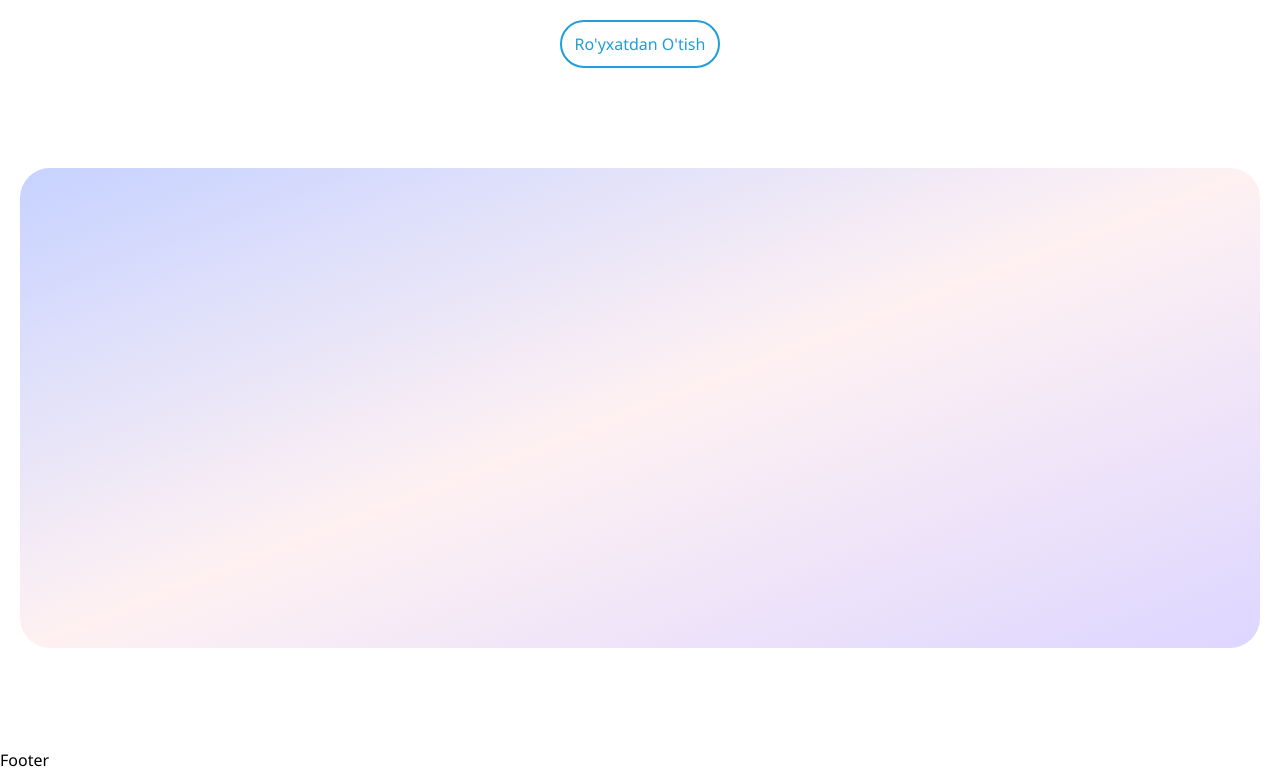
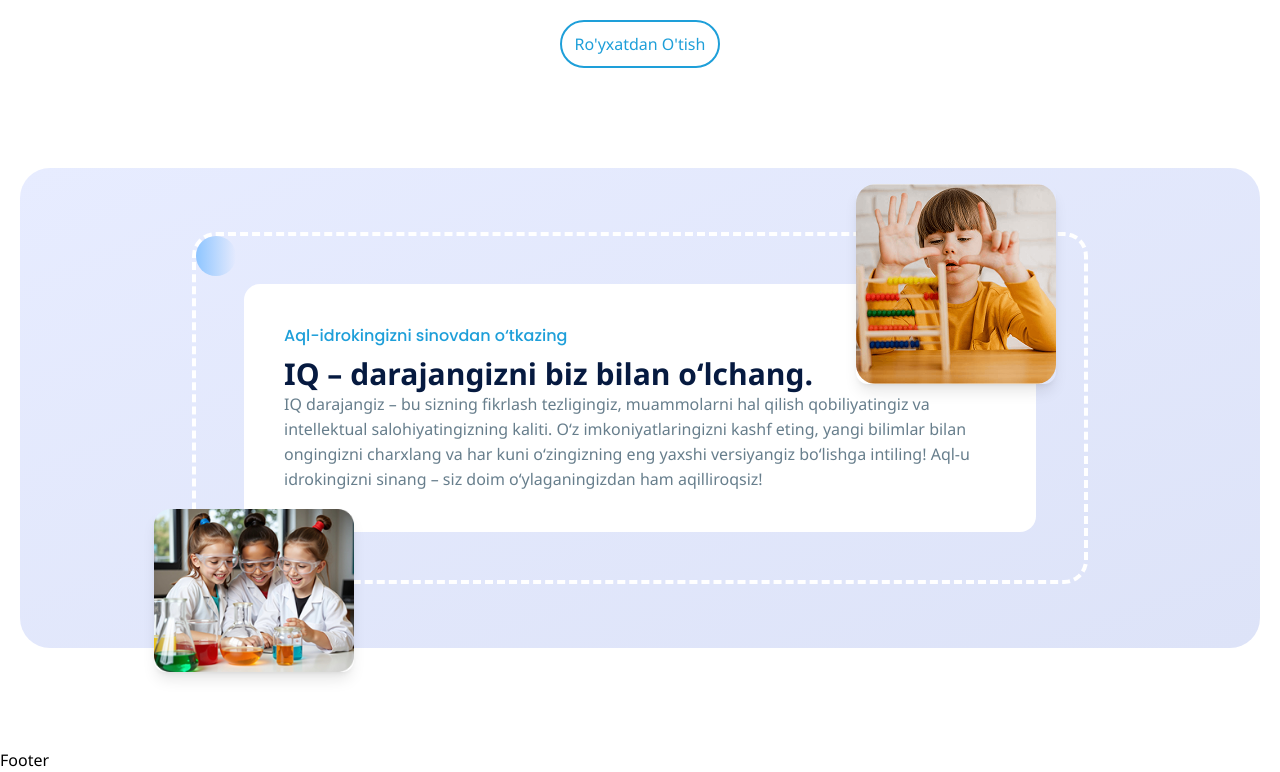
Before and after one commit to alienorar/Genius-Cup, a React (Vite) app: page / in a window 1280 px wide. Shown: the part 538-1310 px from the top of the page. Built offline with nearby package versions, Linux system fonts and the light colour scheme.

Commit message:
second section added

```diff
--- a/src/modules/home/index.tsx
+++ b/src/modules/home/index.tsx
@@ -2,6 +2,8 @@ import YellowSpot from "../../assets/Ellipse 2.svg"
 import Brain from "../../assets/brain.png"
 import Arrow from "../../assets/arrow.png"
 import BlueSpot from "../../assets/ellipse1.png"
+import IqSt from "../../assets/iq-st.png"
+import Iqnd from "../../assets/iq-nd.png"
 const Index = () => {
   return (
     <main className="custom-container">
@@ -13,7 +15,7 @@ const Index = () => {
               <img src={Brain} alt="brain" />
             </div>
 
-            <h1 className="poppin text-[56px] text-center font-bold bg-gradient-to-br from-purple-500 via-indigo-500 to-violet-400 bg-clip-text text-transparent ">"Aql va zakovat sinovidan o‘tib, kelajak yetakchilariga aylaning!"</h1>
+            <h1 className="poppin text-[56px] text-center font-bold text-black">"Aql va zakovat sinovidan o‘tib, kelajak yetakchilariga aylaning!"</h1>
             <div className=" flex items-end px-[40px] justify-around ">
               <img src={Arrow} alt="arrow icon" />
               <p className=" text-[#00000099] text-lg text-[22px] font-[400] text-center poppins">Bilimingizni sinang, mantiqiy fikrlash qobiliyatingizni oshiring va kelajak yetakchilari qatoridan joy oling!
@@ -27,11 +29,44 @@ const Index = () => {
             </a>
           </button>
         </div>
-<div className="bg-gradient-to-br from-indigo-200 via-rose-50 to-violet-200 h-[60vh] rounded-[30px] my-[100px]">
-<div>
+        <div className="bg-gradient-to-br from-[#E7ECFF]  to-[#dde3f8] h-[60vh] rounded-[30px] my-[100px] flex items-center justify-center px-6 md:px-12">
+          <div className="relative bg-transparent rounded-3xl p-8 md:p-12 max-w-4xl mx-auto border-[4px] border-dashed border-[#FFFFFF]  w-full">
+            {/* Dashed Border Effect */}
+            <div className=" rounded-2xl p-6 md:p-10 bg-white relative">
+              {/* Title */}
+              <h4 className="text-[#1E9FD9] poppin font-medium text-sm md:text-base">
+                Aql-idrokingizni sinovdan o‘tkazing
+              </h4>
+              <h2 className="text-[#061A40] text-[32px] md:text-3xl font-bold mt-2">
+                IQ – darajangizni biz bilan o‘lchang.
+              </h2>
 
-</div>
-</div>
+              {/* Description */}
+              <p className="text-[#01284099] text-lg text-[16px] font-[400] poppins">
+                IQ darajangiz – bu sizning fikrlash tezligingiz, muammolarni hal qilish qobiliyatingiz
+                va intellektual salohiyatingizning kaliti. O‘z imkoniyatlaringizni kashf eting, yangi
+                bilimlar bilan ongingizni charxlang va har kuni o‘zingizning eng yaxshi versiyangiz bo‘lishga
+                intiling! Aql-u idrokingizni sinang – siz doim o‘ylaganingizdan ham aqilliroqsiz!
+              </p>
+
+              {/* Floating Images */}
+              <img
+                src={Iqnd}
+                alt="Child with Abacus"
+                className="absolute top-[-100px] right-[-20px] w-[200px] md:w-[200px] rounded-xl shadow-lg"
+              />
+              <img
+                src={IqSt}
+                alt="Kids Experimenting"
+                className="absolute bottom-[-140px] left-[-90px] w-[200px] md:w-[200px] rounded-xl shadow-lg"
+              />
+            </div>
+
+            {/* Decorative Elements */}
+            <div className="absolute top-0 left-0 w-10 h-10 bg-gradient-to-r from-blue-300 to-transparent rounded-full"></div>
+
+          </div>
+        </div>
       </section>
     </main>
   )
```
Also changed, not shown: src/assets/iq-nd.png, src/assets/iq-st.png.
